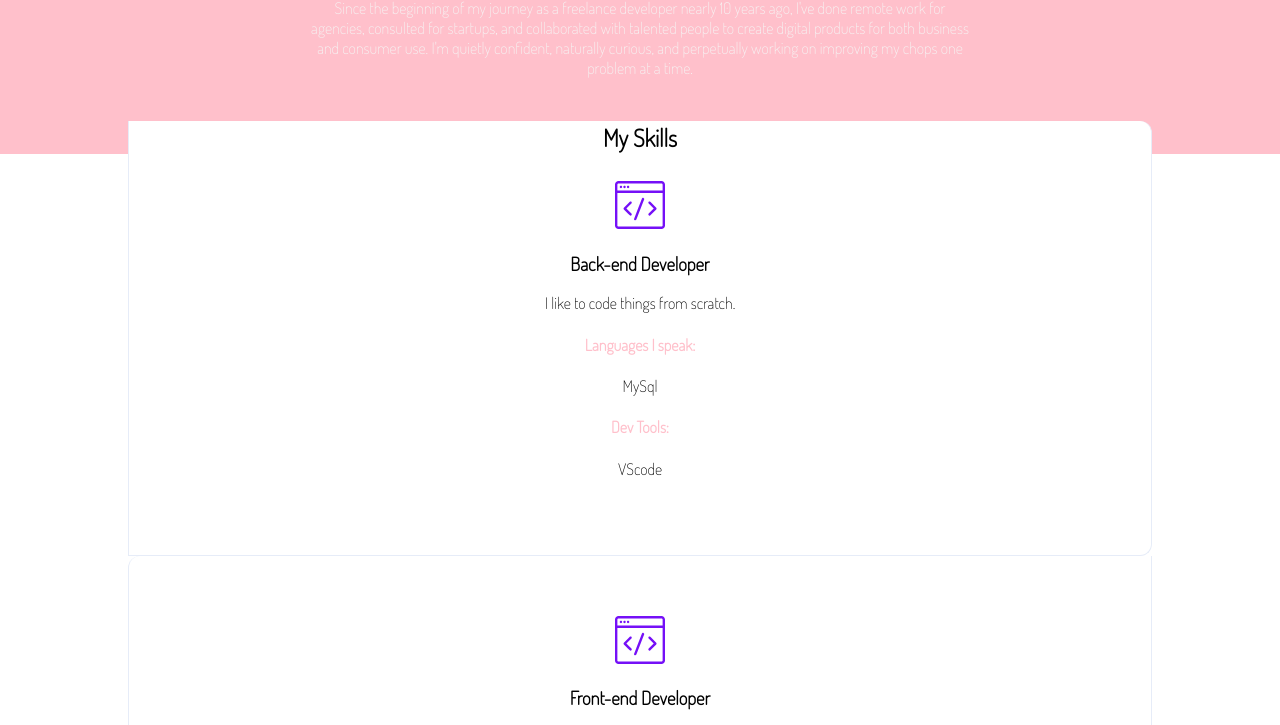
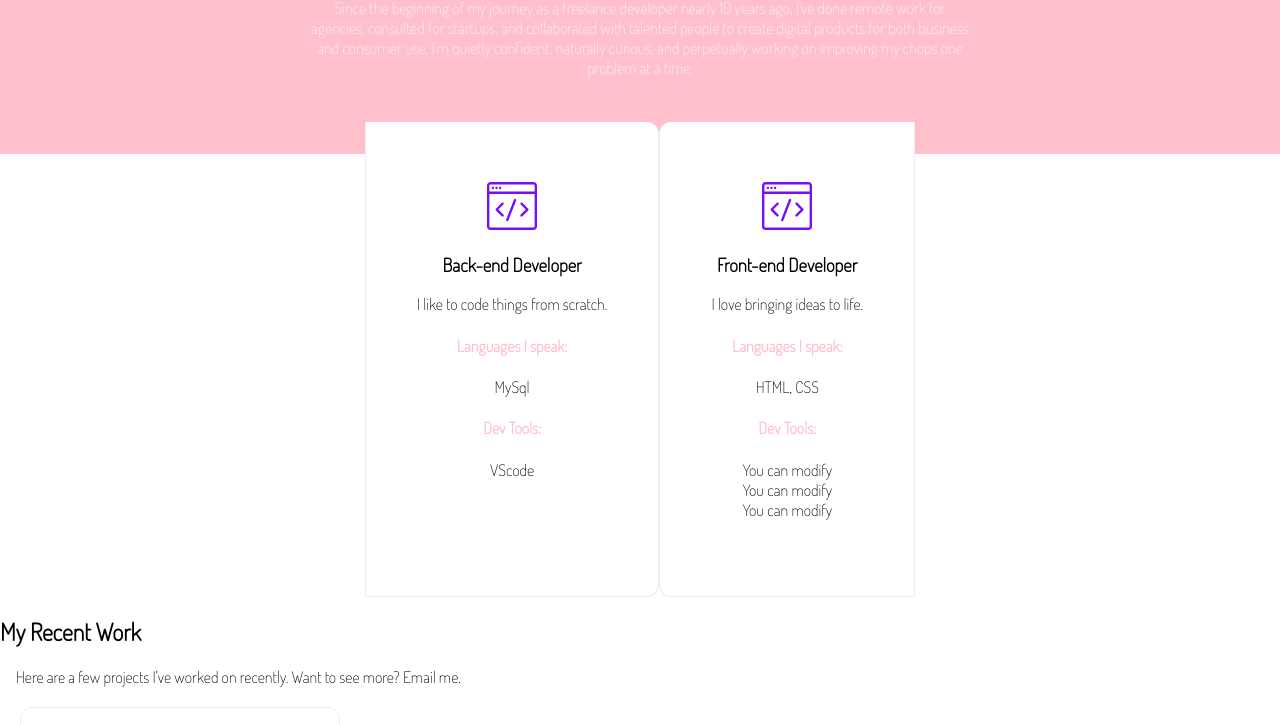
Before and after one commit to WildCodeSchool-2024-09/JS-RemoteFR-Vert-CrewCodeIle-checkpoint-1, a website: page site/portfolio.html in a window 1280 px wide. Shown: the part 941-1666 px from the top of the page. Drawn offline with Linux system fonts and the light colour scheme.

Commit message:
finish CSS step 4 in part 2

```diff
--- a/site/css/portfolio.css
+++ b/site/css/portfolio.css
@@ -76,6 +76,10 @@ p {
 	margin-top: calc(var(--gutter) * -2);
 	border-radius: var(--radius);
 	padding: 0 10%;
+	@media screen and (min-width: 700px) {
+		display: flex;
+		justify-content: center;
+	}
 }
 
 .skills--title {
--- a/site/portfolio.html
+++ b/site/portfolio.html
@@ -54,7 +54,7 @@
       <!-- Bloc of list of skill front end and back end -->
 
       <article class="skills">
-        <h2 class="skills--title">My Skills</h2>
+        <!-- <h2 class="skills--title">My Skills</h2> -->
         <section class="column">
           <img src="image/frontend.svg" alt="" />
           <h3>Back-end Developer</h3>
```
